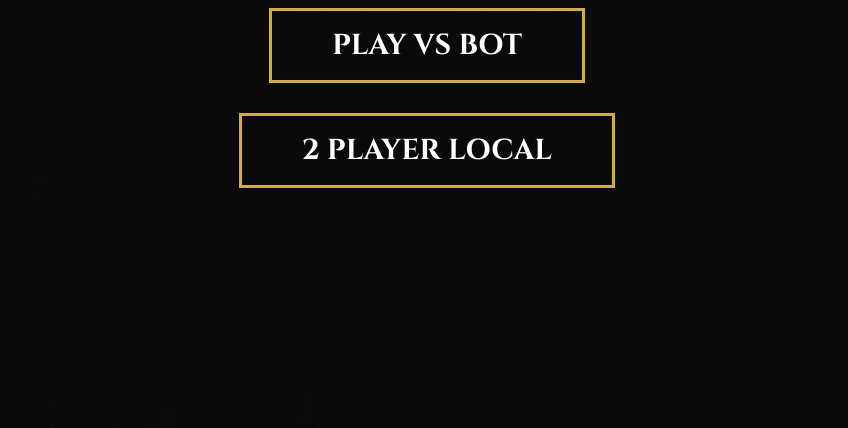
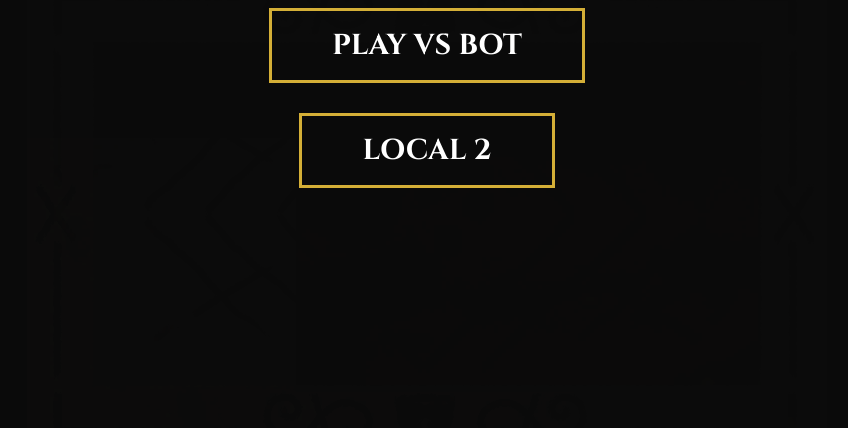
Before and after one commit to xyrevex/knucklebones, a plain HTML site: page index.html in a window 1280 px wide. Shown: the part 371-799 px from the top of the page, without its empty margins (213-1061 px from the left). Drawn offline with Linux system fonts and the light colour scheme.

```diff
--- a/index.html
+++ b/index.html
@@ -209,7 +209,7 @@
 <div id="menu">
     <h1>KNUCKLEBONES</h1>
     <button class="btn" onclick="startGame(true)">Play vs Bot</button>
-    <button class="btn" onclick="startGame(false)">2 Player Local</button>
+    <button class="btn" onclick="startGame(false)">local 2</button>
 </div>
 
 <div id="game-stage">
```
